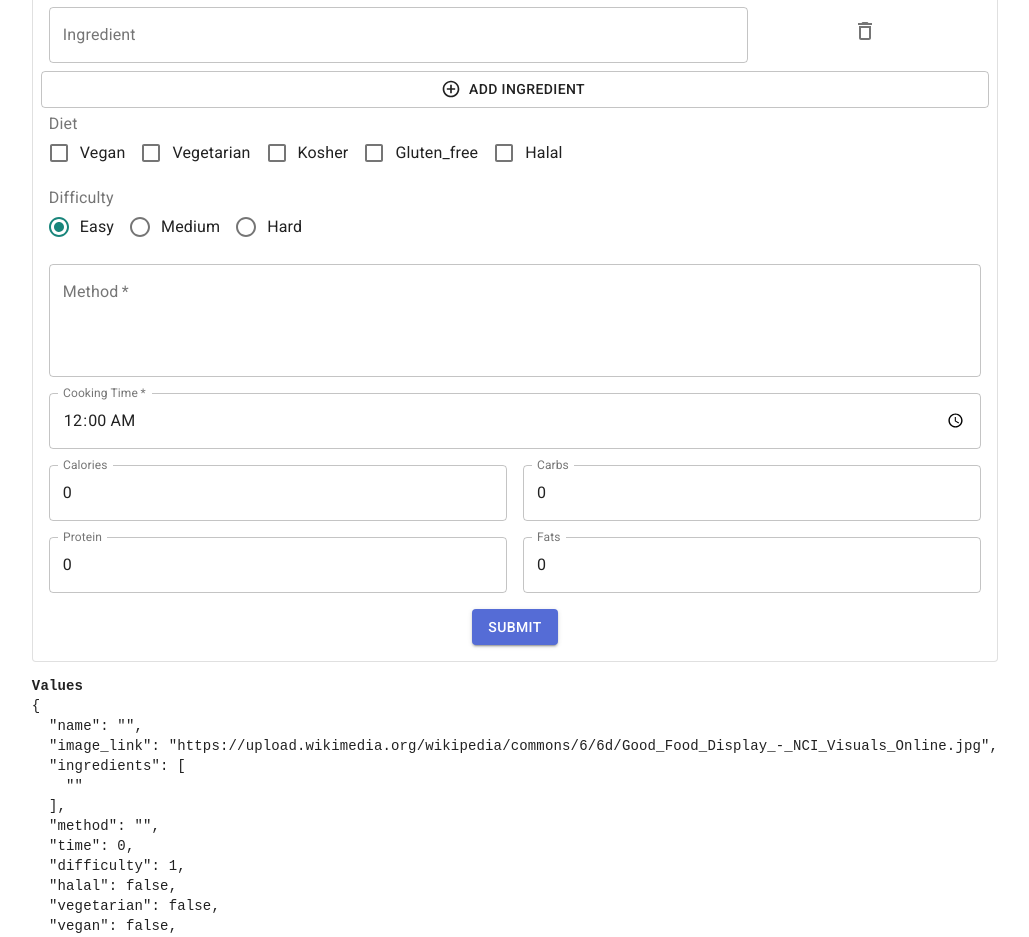
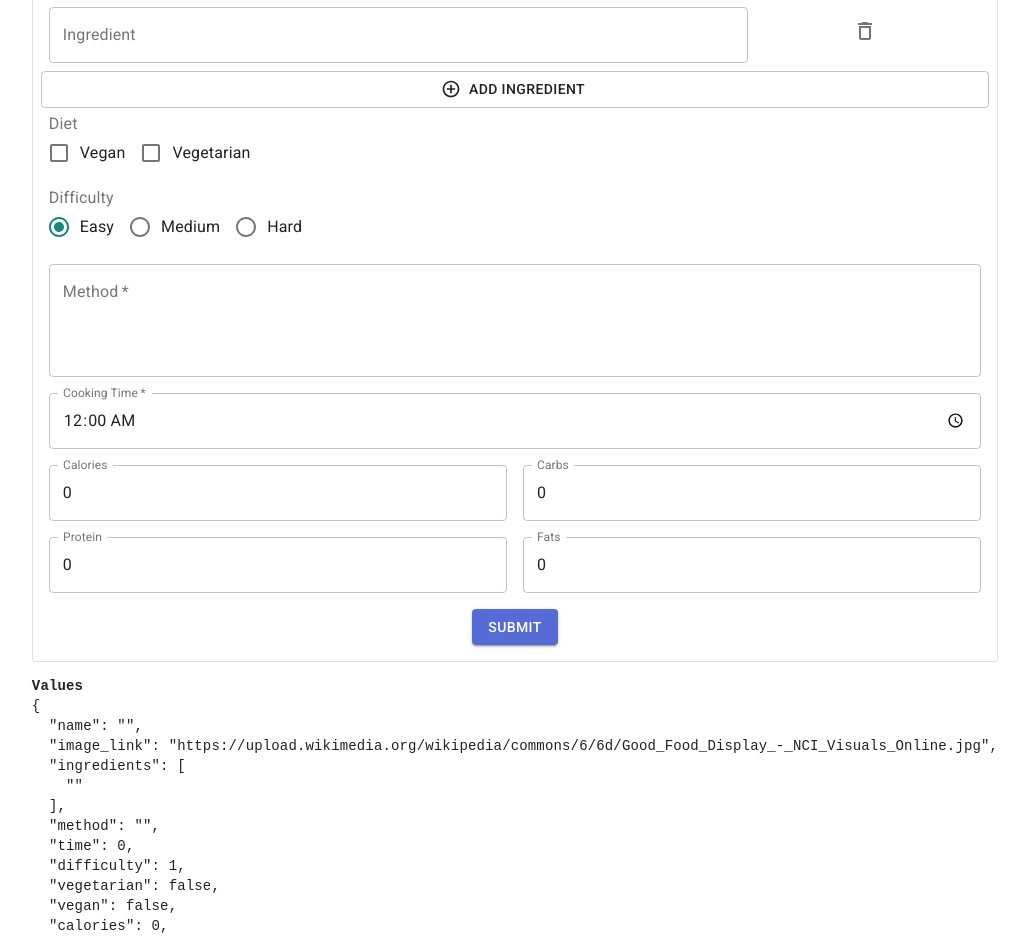
Before and after one commit to GuolinY/ImperialReallySMARTFoodAPP, a Next.js app: page /new-recipe in a window 1280 px wide. Shown: the part 360-1297 px from the top of the page, without its empty margins (125-1154 px from the left). Built offline with nearby package versions, Linux system fonts and the light colour scheme.

Commit message:
Remove unused filters

```diff
--- a/components/ReviewsModal.jsx
+++ b/components/ReviewsModal.jsx
@@ -1,4 +1,4 @@
-import { forwardRef, useState } from "react";
+import React, { forwardRef, useState } from "react";
 import { makeStyles } from "@material-ui/core/styles";
 import Modal from "@material-ui/core/Modal";
 import Backdrop from "@material-ui/core/Backdrop";
@@ -96,7 +96,7 @@ export default function ReviewssModal({ recipe }) {
         aria-labelledby="alert-dialog-slide-title"
         aria-describedby="alert-dialog-slide-description"
       >
-        <Paper elevation={24} outlined style={{ padding: 16 }}>
+        <Paper elevation={24} variant="outlined" style={{ padding: 16 }}>
           <Box
             className={classes.iconsAndText}
             display="flex"
@@ -109,7 +109,7 @@ export default function ReviewssModal({ recipe }) {
           </Box>
           {reviews?.length > 0 ? (
             reviews.map((r, i) => (
-              <DialogContent item xs={12}>
+              <DialogContent item xs={12} key={i}>
                 <Card variant="outlined">
                   <CardHeader
                     title={title}
--- a/components/Tile.jsx
+++ b/components/Tile.jsx
@@ -82,7 +82,7 @@ export default function Tile(props) {
         <Typography className={classes.iconsAndText} variant="h6">
           <TimerIcon /> &nbsp; {secondsToHm(recipe.cooking_time)} &nbsp; |
           &nbsp;
-          {Array(recipe.difficulty + 1).fill(<WhatshotIcon />)}
+          {Array(recipe.difficulty).fill(<WhatshotIcon />)}
         </Typography>
         <Typography variant="body1">{recipe.description}</Typography>
         <Typography className={classes.nutrition} variant="body2">
--- a/contexts/ingredients.js
+++ b/contexts/ingredients.js
@@ -29,10 +29,8 @@ export const DEFAULT_FILTERS = {
   protein: [0, 500],
   fats: [0, 500],
   cooking_time: [0, 9000],
-  halal: false,
   vegan: false,
   vegetarian: false,
-  gluten_free: false,
   min_rating: 0,
   difficulty: {
     easy: true,
--- a/pages/new-recipe.jsx
+++ b/pages/new-recipe.jsx
@@ -29,9 +29,6 @@ const validationSchema = yup.object({
     .min(1, "Ingredients are required"),
   method: yup.string().required("Recipe needs a method"),
   time: yup.number().required("Recipe needs a cook time"),
-  halal: yup.bool(),
-  kosher: yup.bool(),
-  gluten_free: yup.bool(),
   vegan: yup.bool(),
   vegetarian: yup.bool(),
   difficulty: yup
@@ -78,11 +75,8 @@ export default function NewRecipe() {
           method: "",
           time: 0,
           difficulty: 1,
-          halal: false,
           vegetarian: false,
           vegan: false,
-          gluten_free: false,
-          kosher: false,
           calories: 0,
           carbs: 0,
           protein: 0,
@@ -170,13 +164,7 @@ export default function NewRecipe() {
                   <FormControl>
                     <FormLabel>Diet</FormLabel>
                     <FormGroup row>
-                      {[
-                        "vegan",
-                        "vegetarian",
-                        "kosher",
-                        "gluten_free",
-                        "halal",
-                      ].map((x, i) => (
+                      {["vegan", "vegetarian"].map((x, i) => (
                         <FormControlLabel
                           key={i}
                           control={
--- a/pages/valid-recipes.jsx
+++ b/pages/valid-recipes.jsx
@@ -150,9 +150,6 @@ export default function ValidRecipes() {
         inRange(recipe.nutrition.protein, filters.protein) &&
         inRange(recipe.nutrition.fats, filters.fats) &&
         inRange(recipe.cooking_time, filters.cooking_time, 14400) &&
-        (!filters.halal || recipe.halal) &&
-        (!filters.kosher || recipe.kosher) &&
-        (!filters.gluten_free || recipe.gluten_free) &&
         (!filters.vegan || recipe.vegan) &&
         (!filters.vegetarian || recipe.vegetarian) &&
         recipe.rating >= filters.min_rating &&
```
Also changed, not shown: components/RecipeFilter.jsx (+2 -43 lines).
